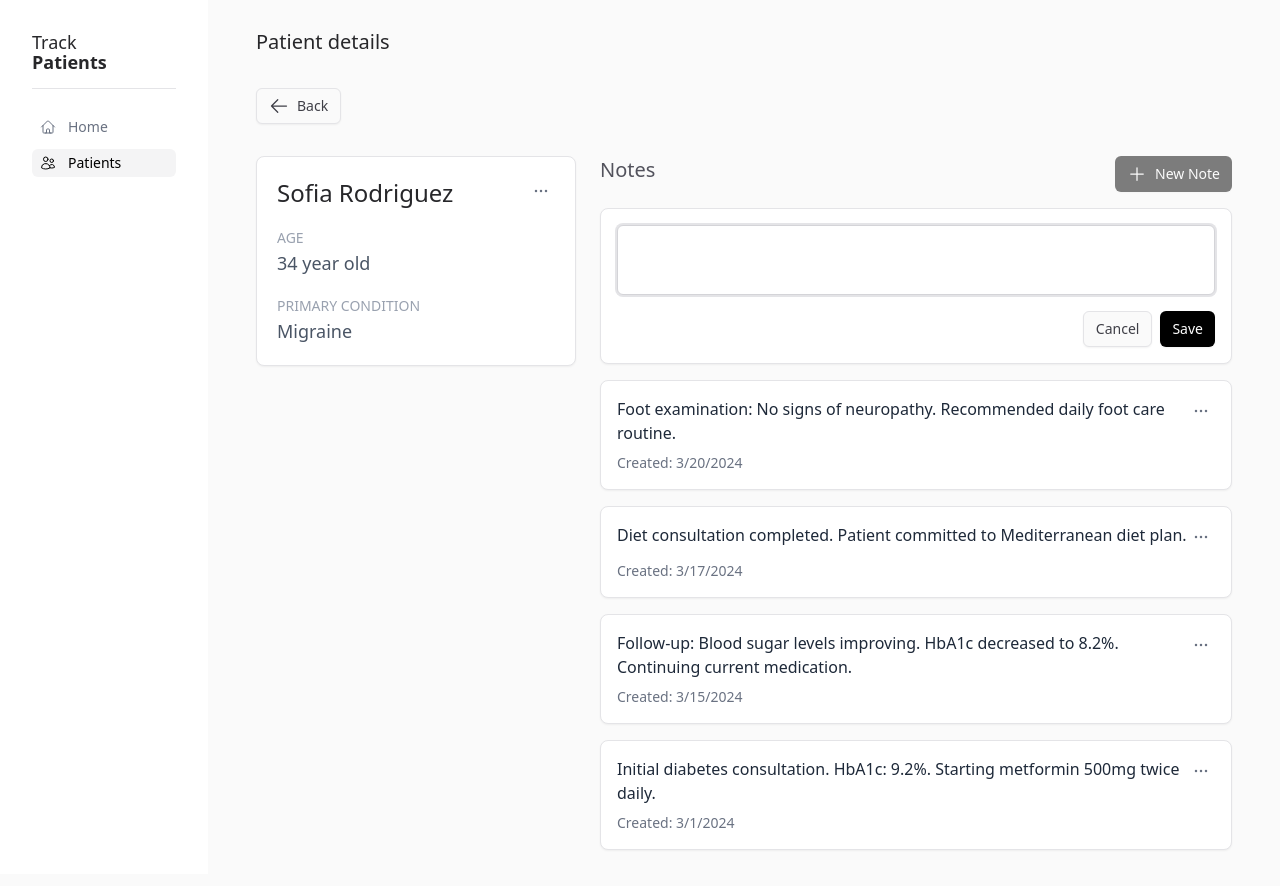
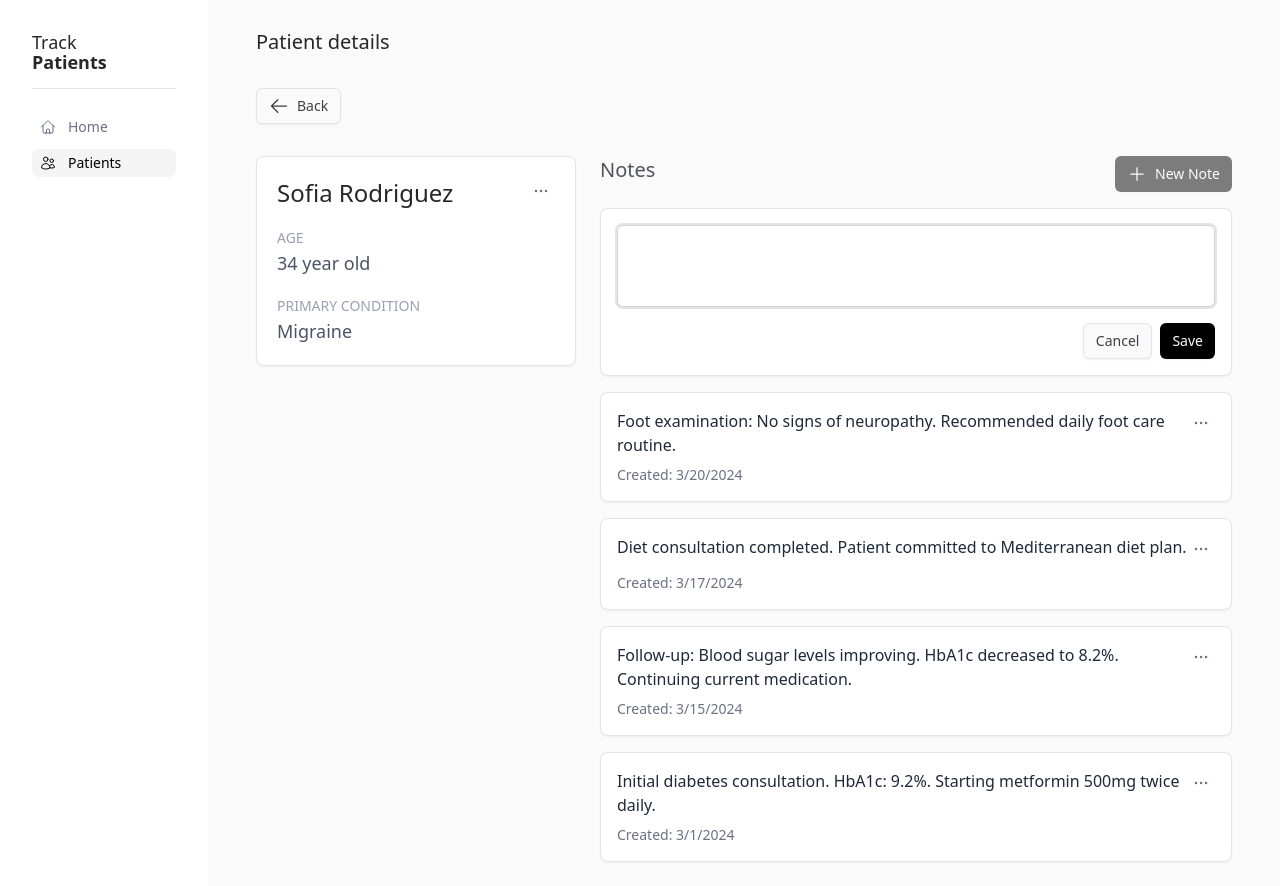
Before and after one commit to manumorante/track-patients, a React (Vite) app: page /patients/1 in a window 1280 px wide. Both pictures are taken after a click on the button "New Note". Built offline with nearby package versions, Linux system fonts and the light colour scheme.

Commit message:
style: avoid focus zoom

```diff
--- a/src/index.css
+++ b/src/index.css
@@ -15,7 +15,7 @@
   .textarea {
     @apply w-full px-3 py-1 rounded-md
     border border-zinc-200 hover:border-zinc-300
-    bg-white text-sm  placeholder:text-zinc-400
+    bg-white placeholder:text-zinc-400
     ring-zinc-200
     focus-visible:ring-2 focus-visible:ring-zinc-200 focus-visible:outline-none focus-visible:border-zinc-300;
   }
--- a/src/pages/PatientDetailPage.tsx
+++ b/src/pages/PatientDetailPage.tsx
@@ -7,7 +7,7 @@ import { useNavigate, useParams } from 'react-router-dom'
 export default function PatientDetailPage() {
   const { id } = useParams()
   const navigate = useNavigate()
-  if (!id) return
+  if (!id) return null
 
   return (
     <>
```
